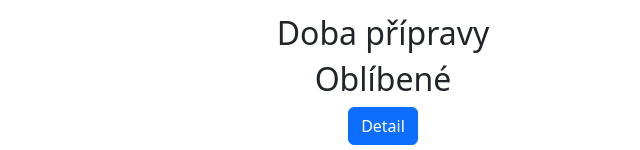
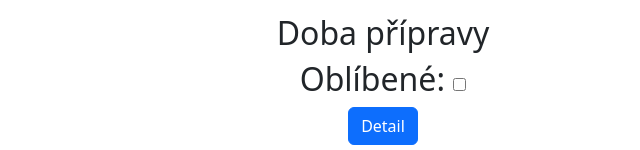
Before and after one commit to Eleps25/M-recepty, a React (Vite) app: page / in a window 1280 px wide. Shown: the part 759-909 px from the top of the page, without its empty margins (257-897 px from the left). Built offline with nearby package versions, Linux system fonts and the light colour scheme.

Commit message:
added state for recipe and recipe-detail

```diff
--- a/src/components/Recipe/Recipe.tsx
+++ b/src/components/Recipe/Recipe.tsx
@@ -1,6 +1,9 @@
+import {useState} from "react";
+
 import Button from "react-bootstrap/Button";
 
 export default function Recipe() {
+    const [isFavourite, setIsFavourite] = useState<boolean>(false)
   return (
     <div>
         <h1>Název receptu</h1>
@@ -10,7 +13,7 @@ export default function Recipe() {
         <h2>Počet vaření</h2>
         <h2>Náročnost</h2>
         <h2>Doba přípravy</h2>
-        <h2>Oblíbené</h2>
+        <h2>Oblíbené: <input type="checkbox" checked={isFavourite} onChange={() => setIsFavourite(!isFavourite)}/></h2>
         <Button>Detail</Button>
     </div>
   );
--- a/src/components/RecipeDetail/RecipeDetail.tsx
+++ b/src/components/RecipeDetail/RecipeDetail.tsx
@@ -3,7 +3,7 @@ import { useState } from "react";
 import Button from "react-bootstrap/Button";
 
 export default function RecipeDetail() {
-  const [cookedNumber, setCookedNumber] = useState(0);
+  const [cookedNumber, setCookedNumber] = useState<number>(0);
   return (
     <div>
       <h1>Editace receptu</h1>
```
